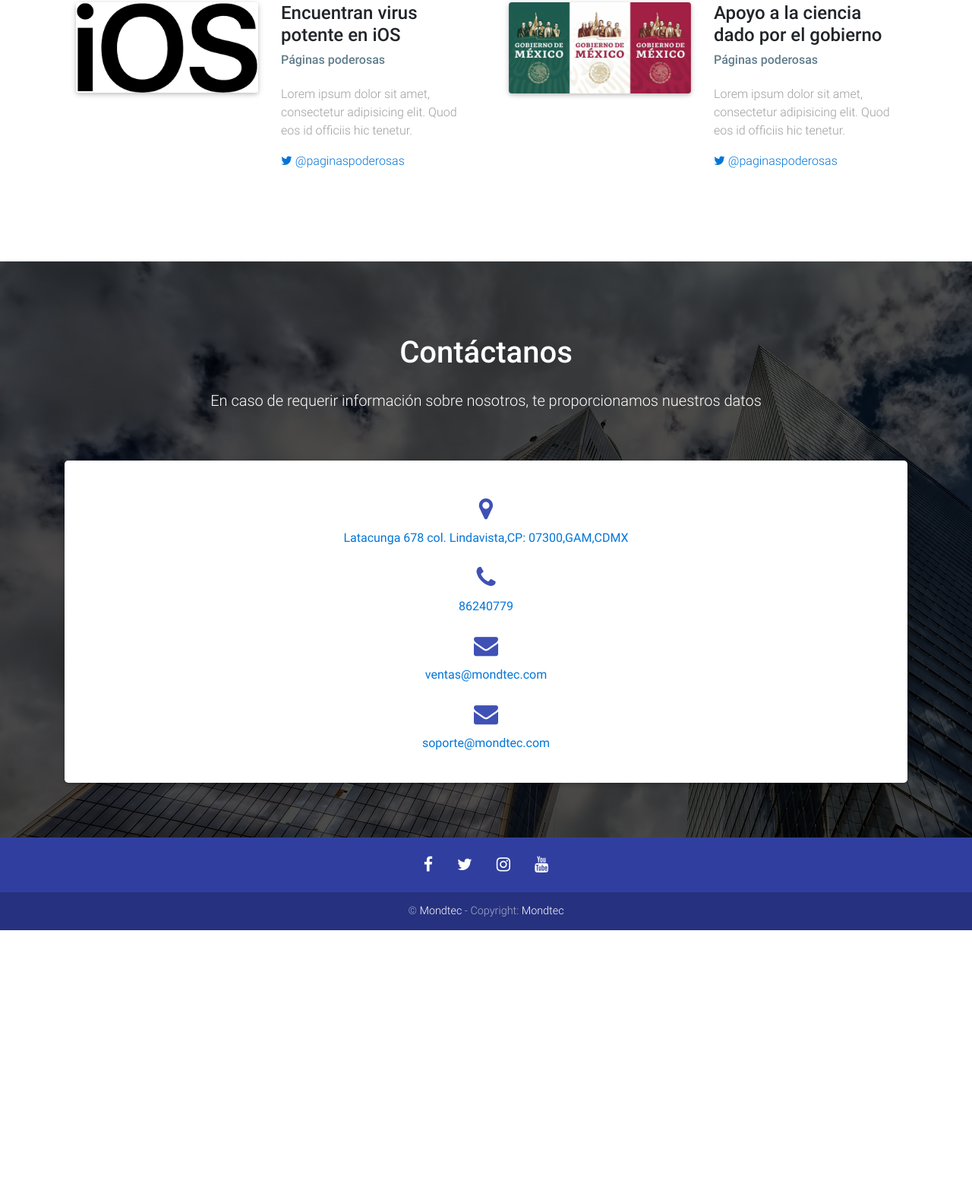
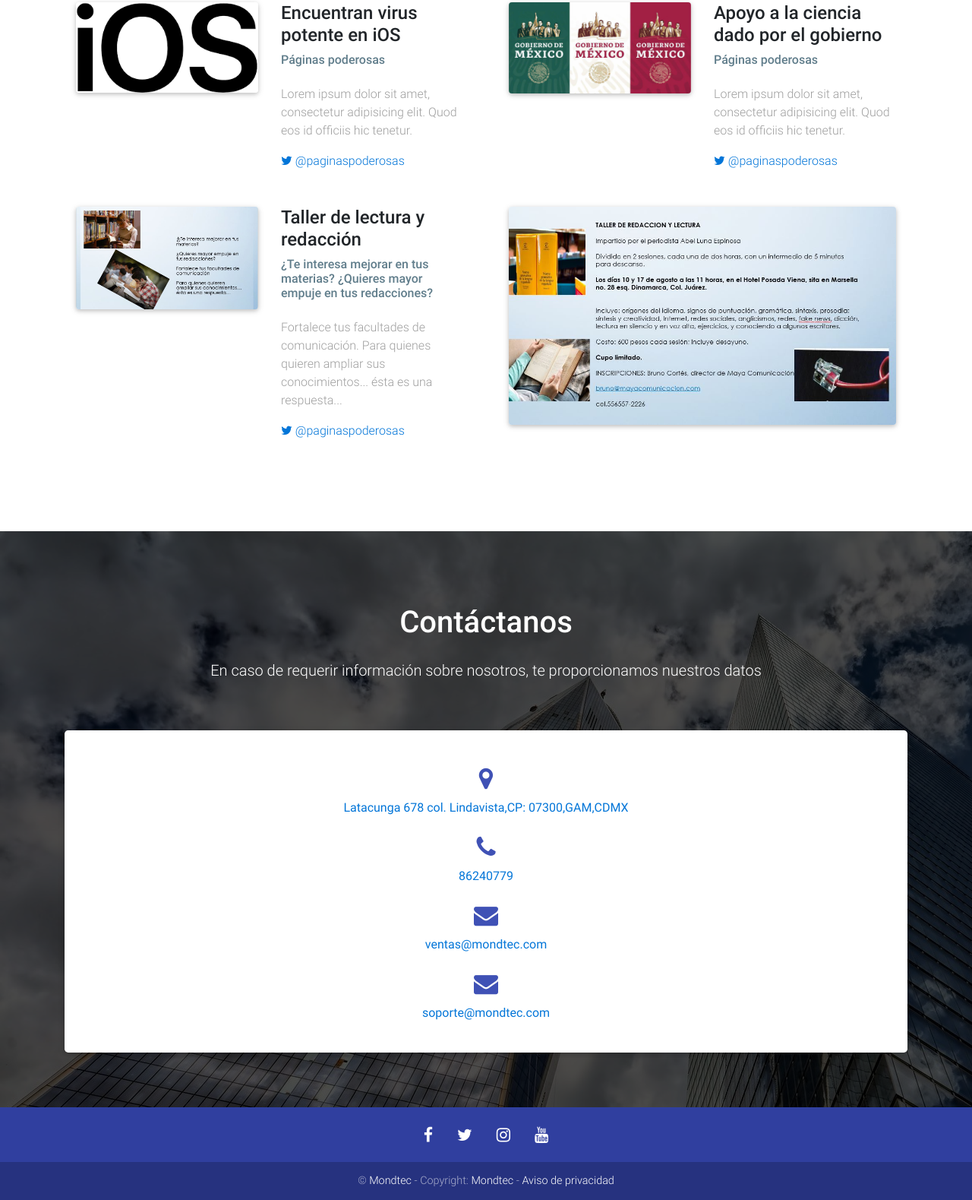
Before and after one commit to Mondtec/Mondtec.github.io, a plain HTML site: page index.html in a window 1280 px wide. Shown: the part 4664-6243 px from the top of the page at 76% size. Before the commit the page ends 5888 px from the top, so only its background shows below. Drawn offline with Linux system fonts and the light colour scheme.

Commit message:
we add aviso de privacidad, we changed the mondtec image and the taller de lectura y redaccion squares

```diff
--- a/index.html
+++ b/index.html
@@ -355,6 +355,22 @@ En MondTec BSS queremos ser aliados tecnológicos estratégicos de su empresa o
           <p class="grey-text">Lorem ipsum dolor sit amet, consectetur adipisicing elit. Quod eos id officiis hic tenetur.</p><a href="https://twitter.com" target="_blank"><i class="fa fa-twitter"></i><span class="ml-1">@paginaspoderosas</span></a>
         </div>
       </div>
+      <div class="col-lg-6 col-md-12 mb-r wow fadeInLeft" data-wow-delay=".3s">
+        <div class="col-md-6 float-left"><img class="img-fluid rounded z-depth-1 mb-3" src="img/uno.jpg" alt="team member"/></div>
+        <div class="col-md-6 float-right">
+          <div class="h4">Taller de lectura y redacción</div>
+          <h6 class="font-bold blue-grey-text mb-4">¿Te interesa mejorar en tus materias? ¿Quieres mayor empuje en tus redacciones?</h6>
+          <p class="grey-text">Fortalece tus facultades de comunicación. Para quienes quieren ampliar sus conocimientos... ésta es una respuesta...</p><a href="https://twitter.com" target="_blank"><i class="fa fa-twitter"></i><span class="ml-1">@paginaspoderosas</span></a>
+        </div>
+      </div>
+      <div class="col-lg-6 col-md-12 mb-r wow fadeInLeft" data-wow-delay=".3s">
+        <div class="col-md-12 float-left"><img class="img-fluid rounded z-depth-1 mb-3" src="img/dos.jpg" alt="team member"/></div>
+        <div class="col-md-6 float-right">
+          <!--<div class="h4">Taller de lectura y redacción</div>
+          <h6 class="font-bold blue-grey-text mb-4">Páginas poderosas</h6>
+          <p class="grey-text">Lorem ipsum dolor sit amet, consectetur adipisicing elit. Quod eos id officiis hic tenetur.</p><a href="https://twitter.com" target="_blank"><i class="fa fa-twitter"></i><span class="ml-1">@paginaspoderosas</span></a>
+        </div>-->
+      </div>
     </div>
     <!--<div class="row center-on-small-only">
       <div class="col-lg-6 col-md-12 mb-r wow fadeInLeft" data-wow-delay=".3s">
@@ -461,7 +477,7 @@ En MondTec BSS queremos ser aliados tecnológicos estratégicos de su empresa o
       </div>
       <div class="footer-copyright">
         <div class="container-fluid">
-          <p>&copy; <a href="/">Mondtec</a> - Copyright: <a href="https://templateflip.com/" target="_blank">Mondtec</a></p>
+          <p>&copy; <a href="/">Mondtec</a> - Copyright: <a href="https://templateflip.com/" target="_blank">Mondtec</a> - <a href="pdf/AVISO_DE_PRIVACIDAD.pdf">Aviso de privacidad</a></p>
         </div>
       </div>
     </footer>
```
Also changed, not shown: asesorias.html (+1 -1 lines), polizas.html (+1 -1 lines), proyectos.html (+1 -1 lines), img/UNO.jpg (added), img/dos.jpg (added), sin_bisel.png, sin_bisel1.png (added), 1 other file.
